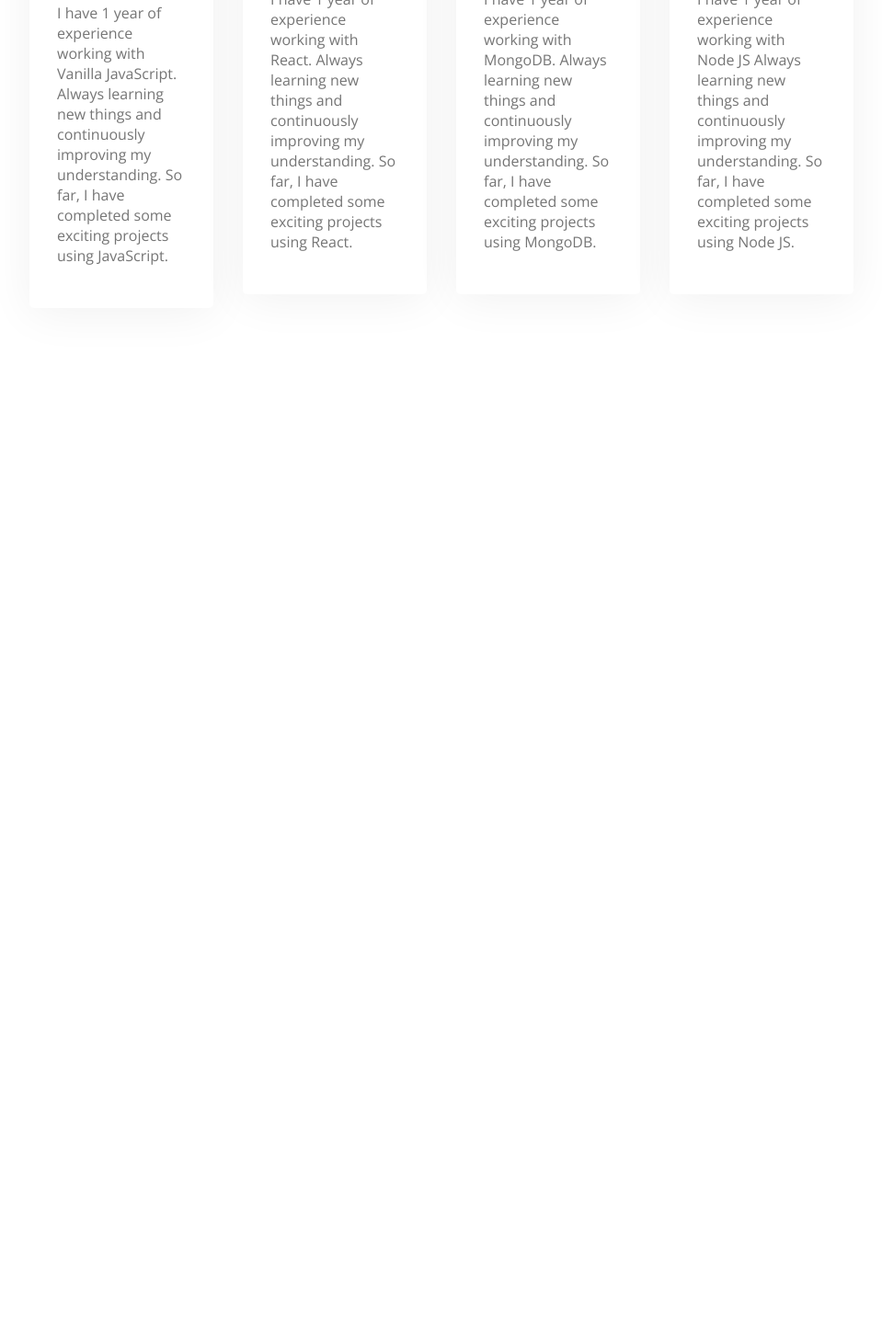
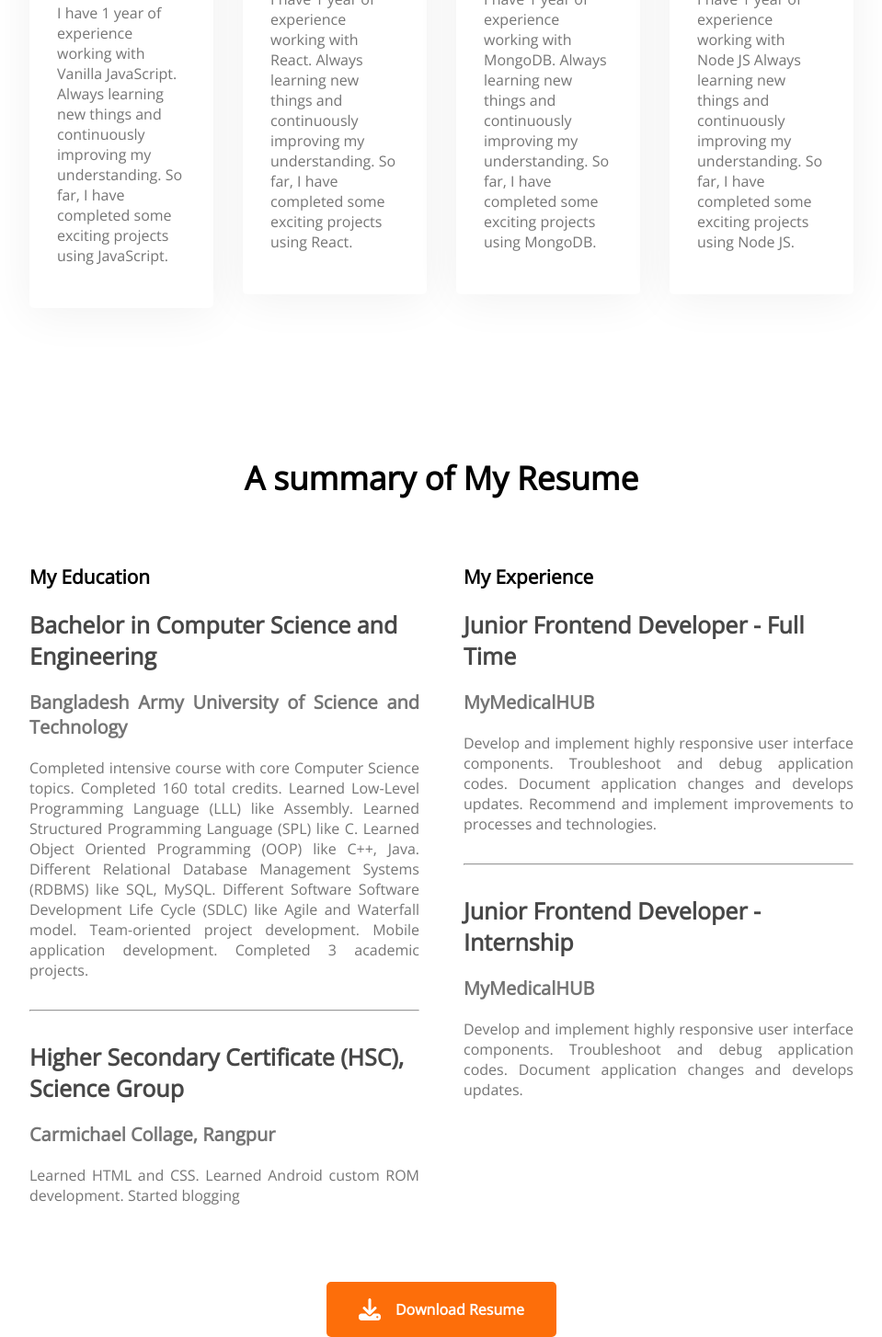
Before and after one commit to montasim/web-developer-portfolio, a plain HTML site: page index.html in a window 1280 px wide. Shown: the part 1748-3202 px from the top of the page at 92% size, without its empty margins (160-1119 px from the left). Before the commit the page ends 2243 px from the top, so only its background shows below. Drawn offline with nearby package versions, Linux system fonts and the light colour scheme.

Commit message:
summary of resume

```diff
--- a/css/main.css
+++ b/css/main.css
@@ -172,3 +172,58 @@ header nav a{
 .skills-container p{
     color: #757575;
 }
+
+.resume-summary-container{
+
+}
+
+.resume-summary-container h1{
+    margin-bottom: 1.5em;
+    text-align: center;
+    font-size: 2.2em;
+}
+
+.resume-summary-container hr{
+    margin: 2em 0;
+    border-width: 1px;
+}
+
+.education-experience-container{
+    display: flex;
+    gap: 3em;
+}
+
+.education-container{
+    width: 50%;
+    text-align: justify;
+}
+
+.education-container h2{
+    font-size: 1.3em;
+}
+
+.education-container h1{
+    text-align: left;
+    font-weight: 700;
+    font-size: 25px;
+    color: #474747;
+    margin-bottom: 10px;
+}
+
+.education-container h3{
+    color: #757575;
+    font-weight: 600;
+    font-size: 20px;
+    margin-bottom: 20px;
+}
+
+.education-container p{
+    color: #757575;
+}
+
+.resume-button-container{
+    display: flex;
+    align-items: center;
+    justify-content: center;
+    margin-top: 2em;
+}
--- a/index.html
+++ b/index.html
@@ -122,5 +122,72 @@
             </div>
         </div>
     </section>
+
+    <section class="resume-summary-container">
+        <h1>A summary of My Resume</h1>
+
+        <div class="education-experience-container">
+            <div class="education-container">
+                <h2>My Education</h2>
+
+                <div>
+                    <h1>Bachelor in Computer Science and Engineering</h1>
+
+                    <h3>Bangladesh Army University of Science and Technology</h3>
+
+                    <p>
+                        Completed intensive course with core Computer Science topics. Completed 160 total credits. Learned Low-Level Programming Language (LLL) like Assembly. Learned Structured Programming Language (SPL) like C. Learned Object Oriented Programming (OOP) like C++, Java. Different Relational Database Management Systems (RDBMS) like SQL, MySQL. Different Software Software Development Life Cycle (SDLC) like Agile and Waterfall model. Team-oriented project development. Mobile application development. Completed 3 academic projects.
+                    </p>
+                </div>
+
+                <hr>
+
+                <div>
+                    <h1>Higher Secondary Certificate (HSC), Science Group</h1>
+
+                    <h3>Carmichael Collage, Rangpur</h3>
+
+                    <p>
+                        Learned HTML and CSS. Learned Android custom ROM development. Started blogging
+                    </p>
+                </div>
+            </div>
+
+            <div class="education-container">
+                <h2>My Experience</h2>
+
+                <div>
+                    <h1>Junior Frontend Developer - Full Time</h1>
+
+                    <h3>MyMedicalHUB</h3>
+
+                    <p>
+                        Develop and implement highly responsive user interface components. Troubleshoot and debug application codes. Document application changes and develops updates. Recommend and implement improvements to processes and technologies.
+                    </p>
+                </div>
+
+                <hr>
+
+                <div>
+                    <h1>Junior Frontend Developer - Internship</h1>
+
+                    <h3>
+                        MyMedicalHUB</h3>
+
+                    <p>
+                        Develop and implement highly responsive user interface components. Troubleshoot and debug application codes. Document application changes and develops updates.
+                    </p>
+                </div>
+            </div>
+        </div>
+
+        <div class="resume-button-container">
+            <a class="button download-resume " href="https://drive.google.com/file/d/1r77NBlzi2QWCbmLTSJPH-V0O52Z1m1a0/view?usp=share_link" target="_blank" rel="noopener noreferrer">
+                <img src="media/icons/download-solid.svg" alt="">
+
+                Download Resume
+            </a>
+        </div>
+    </section>
 </body>
 </html>
```
